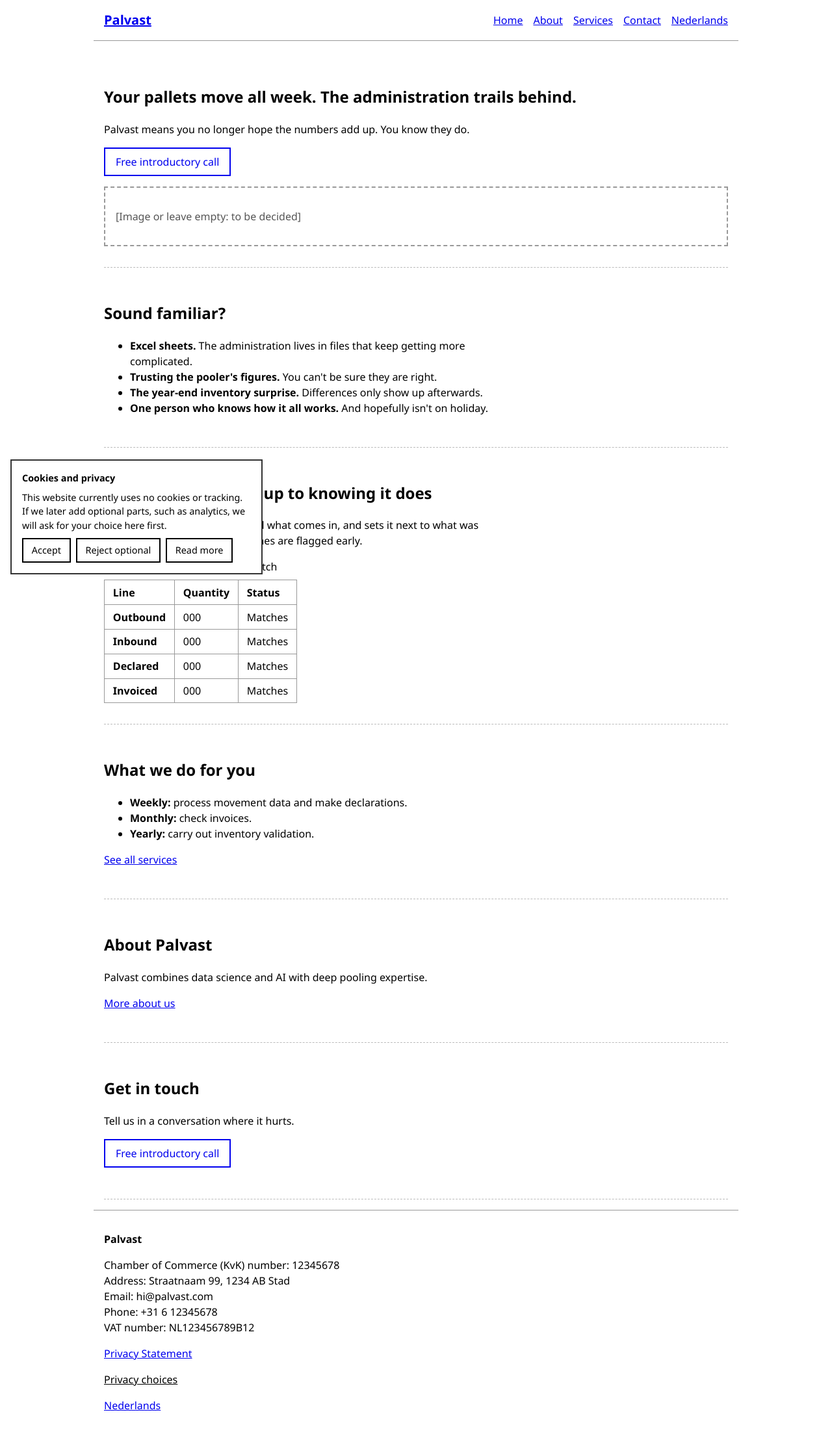
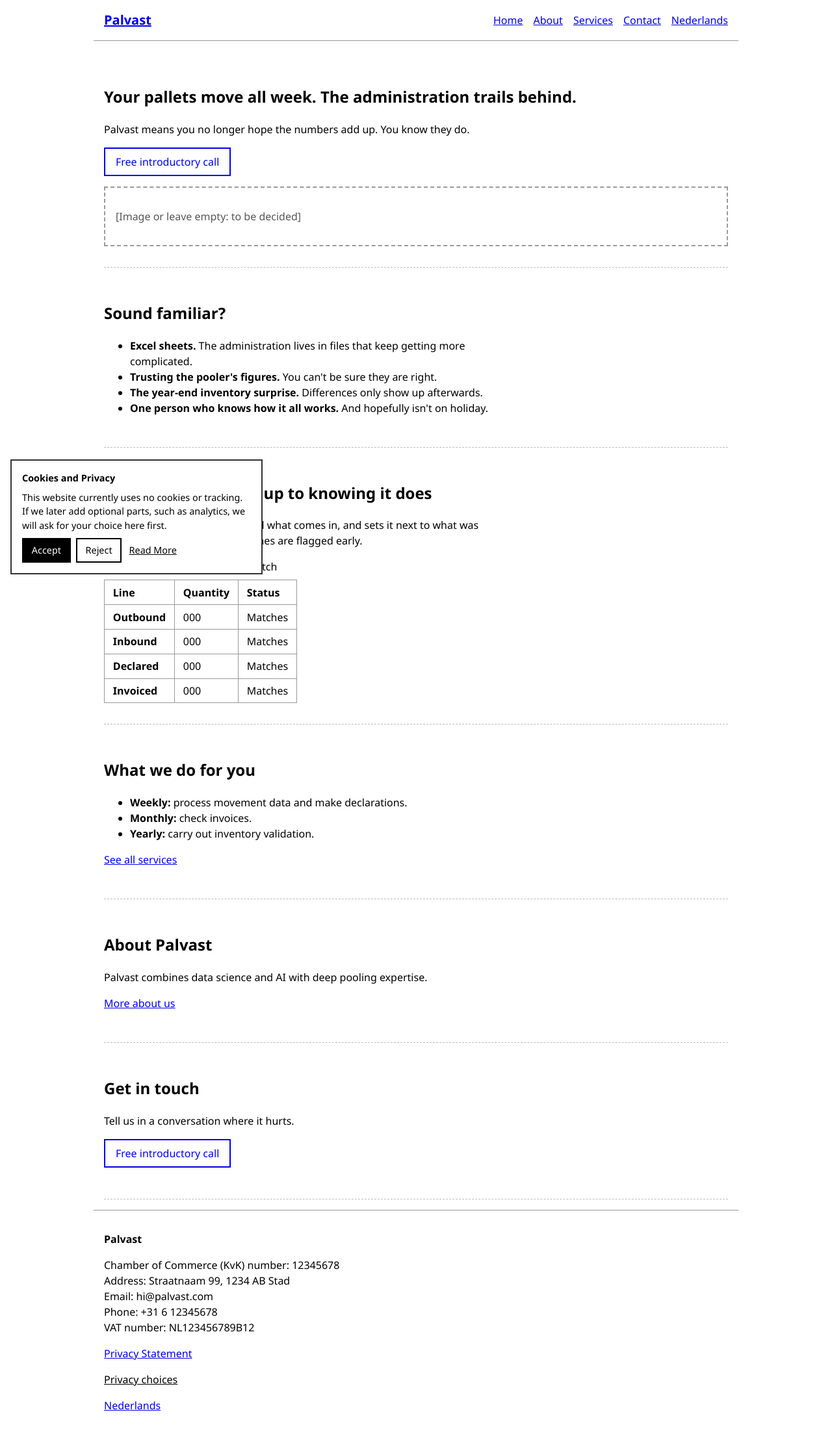
Before and after one commit to StijnKorver242824/palvast.com-website, a Jekyll site: the page built from en/index.html, in a window 1280 px wide. Shown: the whole page at 65% size. Built offline with Jekyll 4.4.1, drawn with Linux system fonts in a browser that asks for light colours.

Commit message:
update buttons

```diff
--- a/_data/en.yml
+++ b/_data/en.yml
@@ -27,9 +27,9 @@ company_labels:
   vat: "VAT number"
   privacy: "Privacy Statement"
 consent:
-  title: "Cookies and privacy"
+  title: "Cookies and Privacy"
   text: "This website currently uses no cookies or tracking. If we later add optional parts, such as analytics, we will ask for your choice here first."
   accept: "Accept"
-  reject: "Reject optional"
-  more: "Read more"
+  reject: "Reject"
+  more: "Read More"
   settings: "Privacy choices"
--- a/_data/nl.yml
+++ b/_data/nl.yml
@@ -27,9 +27,9 @@ company_labels:
   vat: "Btw-nummer"
   privacy: "Privacyverklaring"
 consent:
-  title: "Cookies en privacy"
+  title: "Cookies en Privacy"
   text: "Deze website gebruikt op dit moment geen cookies of tracking. Voegen we later optionele onderdelen toe, zoals statistieken, dan vragen we hier eerst om je keuze."
   accept: "Accepteren"
-  reject: "Optionele weigeren"
-  more: "Lees meer"
+  reject: "Weigeren"
+  more: "Lees Meer"
   settings: "Privacykeuze"
--- a/style.css
+++ b/style.css
@@ -21,5 +21,9 @@ footer { border-top: 1px solid #999; }
 .consent { position: fixed; left: 1rem; bottom: 1rem; z-index: 10; max-width: 22rem; padding: 1rem; background: #fff; border: 2px solid #333; font-size: 0.9rem; }
 .consent p { margin: 0 0 0.5rem; }
 .consent-actions { display: flex; flex-wrap: wrap; gap: 0.5rem; }
-.consent-actions button, .consent-more { font: inherit; padding: 0.4rem 0.8rem; border: 2px solid currentColor; background: #fff; color: inherit; text-decoration: none; cursor: pointer; }
+.consent-actions { align-items: center; }
+.consent-actions button { font: inherit; padding: 0.4rem 0.8rem; border: 2px solid #000; background: #fff; color: #000; cursor: pointer; }
+.consent-actions button[data-consent-choice="accepted"] { background: #000; color: #fff; }
+.consent-more { color: inherit; text-decoration: underline; padding: 0.4rem 0.2rem; }
+.consent-actions :focus-visible { outline: 2px solid #000; outline-offset: 2px; }
 @media (max-width: 30rem) { .consent { left: 0; right: 0; bottom: 0; max-width: none; border-width: 2px 0 0; } }
```
